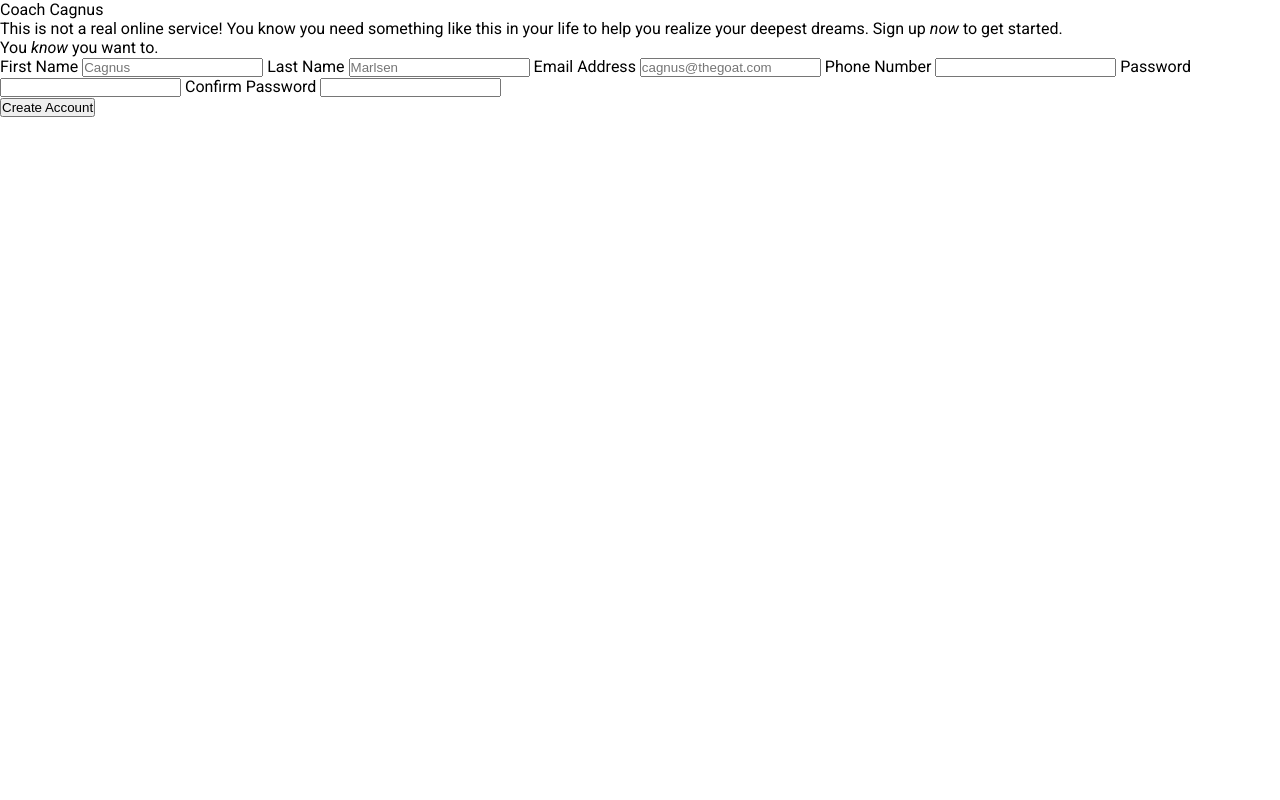
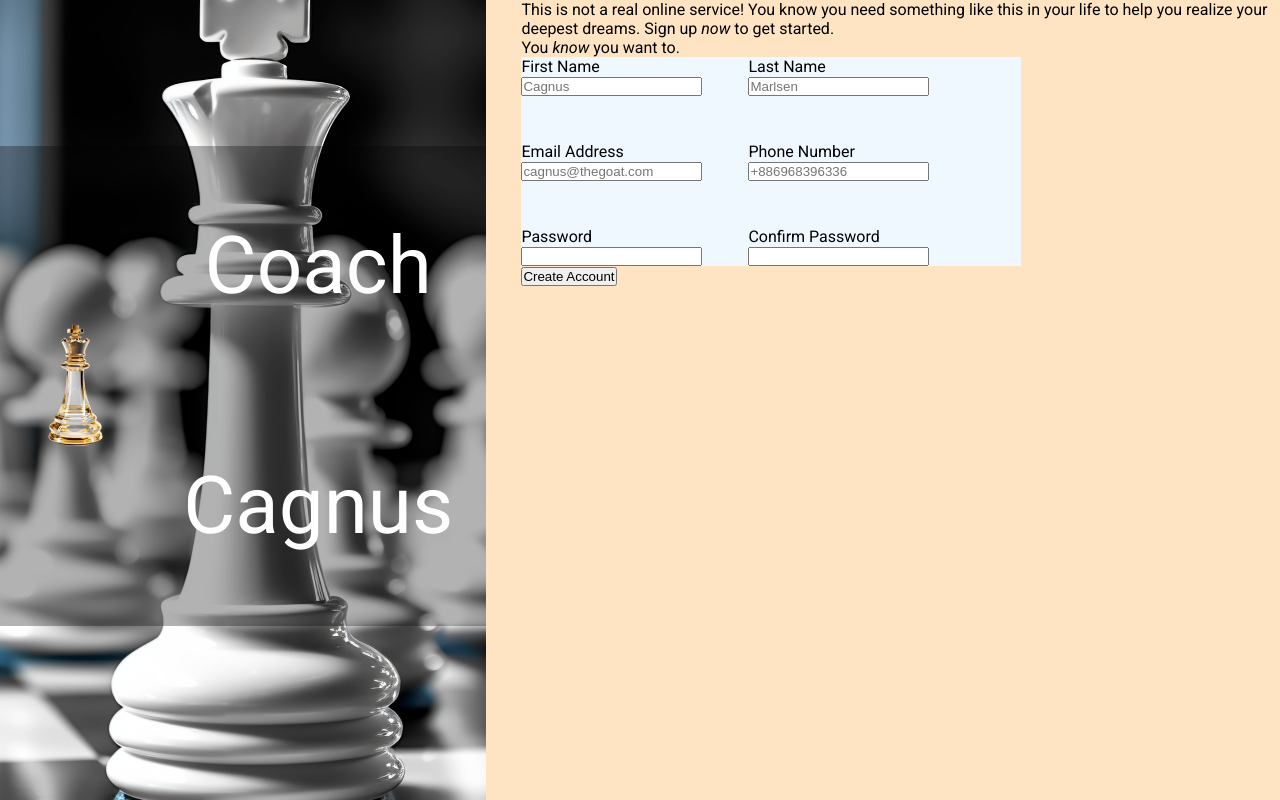
Before and after one commit to ErreurDeSyntaxe/foundations-sign-up-form, a plain HTML site: page index.html in a window 1280 px wide. Drawn offline with Linux system fonts and the light colour scheme.

Commit message:
Validate input and add style

```diff
--- a/index.html
+++ b/index.html
@@ -12,34 +12,53 @@
         rel="stylesheet">
 </head>
 <body>
+
     <div class="decoration">
-        <!-- <img src="./images/background-knight.png" alt="A Knight (the chess piece) in Mandala pattern with bright colors, created by MidJourney v 4"> -->
-        <div class="banner">Coach Cagnus</div>
+        <div class="banner">
+            <img src="./images/king1-edit.png" alt="The white king from a chess set stands alone on a white background, created by MidJourney V4">
+            Coach Cagnus</div>
     </div>
+
     <main>
-        <p>This is not a real online service! You know you need something like this in your life to help you realize your deepest dreams. Sign up <em>now</em> to get started.</p>
+        <p>This is not a real online service! You know you need something like this in your life to help you realize your
+            deepest dreams. Sign up <em>now</em> to get started.</p>
         <p>You <em>know</em> you want to.</p>
 
         <div class="forms">
-            <label for="first_name">First Name</label>
-            <input type="text" id="first_name" placeholder="Cagnus" minlength="2" maxlength="20">
+            <form action="erreurdesyntaxe.github.io/path" method="post">
+                <ul>
+                    <li>
+                        <label for="first_name">First Name</label><br>
+                        <input type="text" id="first_name" placeholder="Cagnus" minlength="2" maxlength="20" pattern="/^([^0-9]*)$/">
+                    </li>
+                    <li>
+                        <label for="last_name">Last Name</label><br>
+                        <input type="text" id="last_name" placeholder="Marlsen" minlength="2" maxlength="20" pattern="/^([^0-9]*)$/">
+                    </li>
+                    <li>
+                        <label for="user_email">Email Address</label><br>
+                        <input type="email" name="email" id="user_email" placeholder="cagnus@thegoat.com">
+                    </li>
+                    <li>
+                        <label for="phone_number">Phone Number</label><br>
+                        <input type="tel" id="phone_number" name="phone_number" placeholder="+886968396336" pattern="^(\+\d{1,2}\s)?\(?\d{3}\)?[\s.-]\d{3}[\s.-]\d{4}$">
+                    </li></li>
+                    <li>
+                        <label for="create_password">Password</label><br>
+                        <input type="password" id="create_password" name="password1" minlength="8" maxlength="16">
+                    </li>
+                    <li>
+                        <label for="confirm_password">Confirm Password</label><br>
+                        <input type="password" id="confirm_password" name="password2" minlength="8" maxlength="16">
+                    </li>
+                </ul>
 
-            <label for="last_name">Last Name</label>
-            <input type="text" id="last_name" placeholder="Marlsen" minlength="2" maxlength="20">
+                <div>
+                    <button id="submit-button" type="submit">Create Account</button>
+                </div>
+            </form>
+        </div>
+    </main>
 
-            <label for="user_email">Email Address</label>
-            <input type="email" name="email" id="user_email" placeholder="cagnus@thegoat.com">
-
-            <label for="phone_number">Phone Number</label>
-            <input type="tel" id="phone_number" name="phone_number">
-
-            <label for="create_password">Password</label>
-            <input type="password" id="create_password" name="password1" minlength="8" maxlength="16">
-
-            <label for="confirm_password">Confirm Password</label>
-            <input type="password" id="confirm_password" name="password2" minlength="8" maxlength="16">
-        </div>
-        <button id="submit-button" type="submit">Create Account</button>
-    </main>
 </body>
 </html>
--- a/style.css
+++ b/style.css
@@ -13,3 +13,46 @@
 html {
     font-family: Roboto, 'Times New Roman', Times, serif;
 }
+
+body {
+    display: flex;
+}
+
+.decoration {
+    background-image: url(./images/background-king1-edit.png);
+    background-position: center;
+    width: 38vw;
+    height: 100vh;
+}
+
+.banner {
+    background-color: rgba(0, 0, 0, 0.3);
+    color: white;
+    font-size: 5em;
+    line-height: 3em;
+    margin-top: 30%;
+    text-align: center;
+    display: flex;
+}
+
+.banner img {
+    width: 150px;
+    height: 150px;
+    align-self: center;
+}
+
+main {
+    background-color: bisque;
+    height: 100vh;
+    flex: 1;
+    padding-left: 35px;
+}
+
+ul {
+    list-style: none;
+    width: 500px;
+    display: flex;
+    flex-wrap: wrap;
+    gap: 46px;
+    background-color: aliceblue;
+}
```
Also changed, not shown: images/background-king1-edit.png (added), images/background-king1.png (deleted), images/background-king2.png (deleted), images/background-king3.png (deleted), images/king1-edit.png (added), 2 other files.
